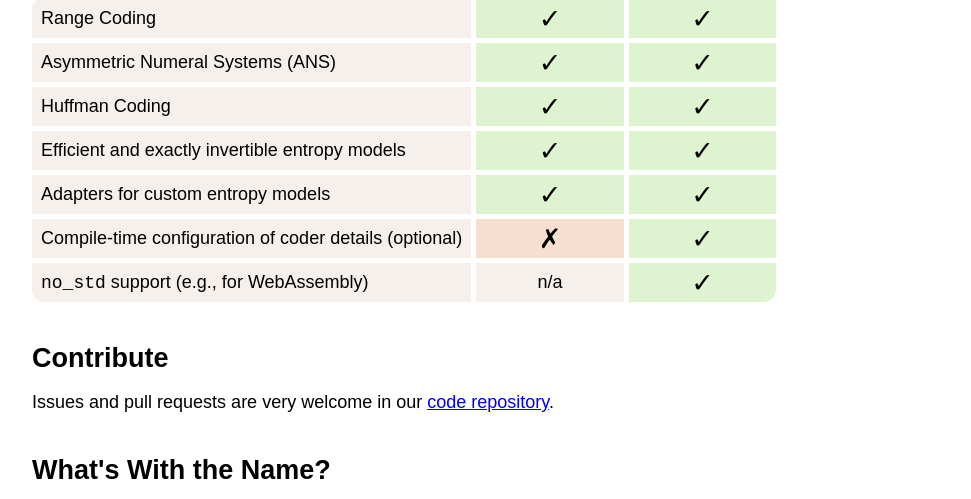
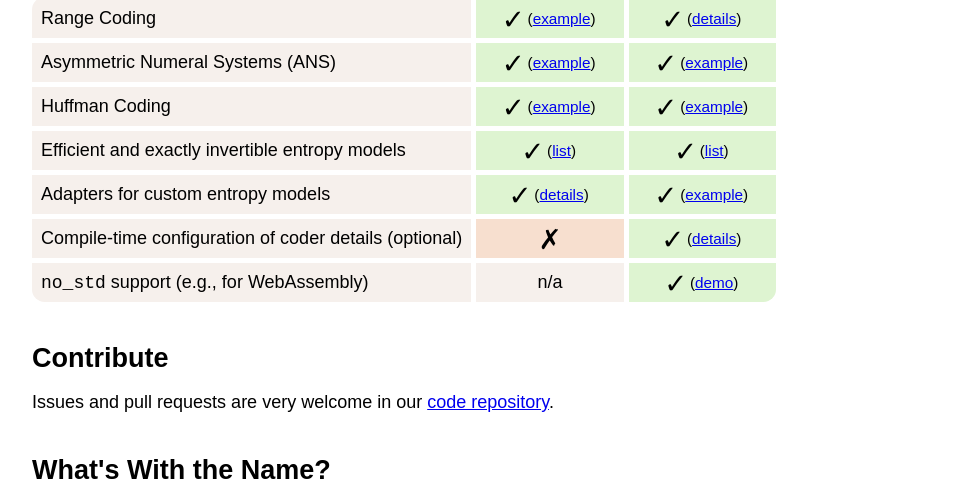
Before and after one commit to bamler-lab/constriction, a plain HTML site: page index.html in a window 1280 px wide. Shown: the part 1100-1599 px from the top of the page, without its empty margins (133-1104 px from the left). Drawn offline with Linux system fonts and the light colour scheme.

Commit message:
Fill features table with links

```diff
--- a/index.html
+++ b/index.html
@@ -192,11 +192,6 @@
       text-align: center;
     }
 
-    td.included>div {
-      font-size: 150%;
-      line-height: 0;
-    }
-
     td.included.yes {
       background: #def4d1;
     }
@@ -205,12 +200,31 @@
       background: #f7dfcf;
     }
 
-    td.included.yes>div::after {
-      content: "✓";
+    td.included>span {
+      line-height: 0;
+      font-size: 85%;
     }
 
-    td.included.no>div::after {
+    td.included>span::before {
+      font-size: 180%;
+      font-style: normal;
+      position: relative;
+      top: 0.15em;
+    }
+
+    td.included.yes>span::before {
+      content: "✓";
+      left: -0.1em;
+    }
+
+    td.included.yes>div>a {
+      font-size: 85%;
+    }
+
+    td.included.no>span::before {
+      font-size: 180%;
       content: "✗";
+      font-weight: normal;
     }
 
     .tabs {
@@ -603,58 +617,65 @@ constriction = "<!-- CONSTRICTION_VERSION -->"</pre>
     <tr>
       <td style="border-top-left-radius: 0.7em">Range Coding</td>
       <td class="included yes">
-        <div></div>
+        <span>(<a
+            href="https://bamler-lab.github.io/constriction/apidoc/python/stream/queue.html#example">example</a>)</span>
       </td>
       <td class="included yes">
-        <div></div>
+        <span>(<a href="https://docs.rs/constriction/latest/constriction/stream/queue/index.html">details</a>)</span>
       </td>
     </tr>
     <tr>
-      <td>Asym&shy;met&shy;ric Numeral Systems (ANS)<div></div>
+      <td>Asym&shy;met&shy;ric Numeral Systems (ANS)</td>
+      <td class="included yes">
+        <span>(<a
+            href="https://bamler-lab.github.io/constriction/apidoc/python/stream/stack.html#example">example</a>)</span>
       </td>
       <td class="included yes">
-        <div></div>
-      </td>
-      <td class="included yes">
-        <div></div>
+        <span>(<a
+            href="https://docs.rs/constriction/latest/constriction/stream/stack/struct.AnsCoder.html#example">example</a>)</span>
       </td>
     </tr>
     <tr>
-      <td>Huffman Coding<div></div>
+      <td>Huffman Coding</td>
+      <td class="included yes">
+        <span>(<a
+            href="https://bamler-lab.github.io/constriction/apidoc/python/symbol.html#examples">example</a>)</span>
       </td>
       <td class="included yes">
-        <div></div>
-      </td>
-      <td class="included yes">
-        <div></div>
+        <span>(<a
+            href="https://github.com/bamler-lab/constriction/blob/701675eff6c5594b8226eea0598e5727fb286a1d/src/symbol/mod.rs#L861-L889">example</a>)</span>
       </td>
     </tr>
     <tr>
-      <td>Efficient and exactly invertible entropy models<div></div>
+      <td>Efficient and exactly invertible entropy models</td>
+      <td class="included yes">
+        <span>(<a
+            href="https://bamler-lab.github.io/constriction/apidoc/python/stream/model.html#header-classes">list</a>)</span>
       </td>
       <td class="included yes">
-        <div></div>
-      </td>
-      <td class="included yes">
-        <div></div>
+        <span>(<a
+            href="https://docs.rs/constriction/latest/constriction/stream/model/index.html#structs">list</a>)</span>
       </td>
     </tr>
     <tr>
       <td>Adapters for custom entropy models</td>
       <td class="included yes">
-        <div></div>
+        <span>(<a
+            href="https://bamler-lab.github.io/constriction/apidoc/python/stream/model.html#constriction.stream.model.CustomModel">details</a>)</span>
       </td>
       <td class="included yes">
-        <div></div>
+        <span>(<a
+            href="https://docs.rs/constriction/latest/constriction/stream/model/struct.LeakyQuantizer.html#examples">example</a>)</span>
       </td>
     </tr>
     <tr>
       <td>Compile-time configuration of coder details (optional)</td>
       <td class="included no">
-        <div></div>
+        <span></span>
       </td>
       <td class="included yes">
-        <div></div>
+        <span>(<a
+            href="https://docs.rs/constriction/latest/constriction/stream/index.html#highly-customizable-implementations-with-sane-presets">details</a>)</span>
       </td>
     </tr>
     <tr>
@@ -663,7 +684,7 @@ constriction = "<!-- CONSTRICTION_VERSION -->"</pre>
         n/a
       </td>
       <td class="included yes" style="border-bottom-right-radius: 0.7em">
-        <div></div>
+        <span>(<a href="https://robamler.github.io/linguistic-flux-capacitor/">demo</a>)</span>
       </td>
     </tr>
   </table>
```
